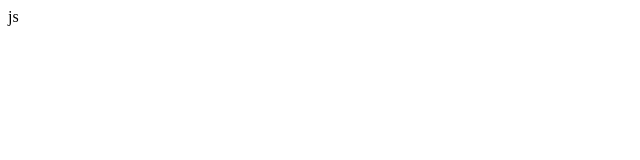
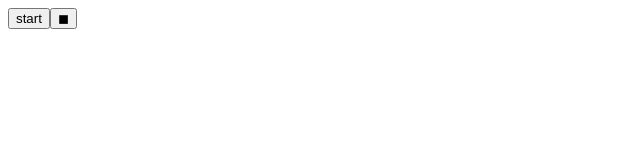
Before and after one commit to Track-1/pre-task, a React (Create React App) app: page /jsPlayer in a window 1280 px wide. Shown: the top 160 px of the page, without its empty margins (0-640 px from the left). Built offline with nearby package versions, Linux system fonts and the light colour scheme.

Commit message:
[ feat ] 컴포넌트 분리

```diff
--- /dev/null
+++ b/src/components/js/Player.tsx
@@ -0,0 +1,7 @@
+export default function Player() {
+    return(<>
+        <button type="button">start</button>
+        <button type="button">◼︎</button>
+    </>
+    );
+}
--- a/src/pages/jsPlayer.tsx
+++ b/src/pages/jsPlayer.tsx
@@ -1,5 +1,7 @@
+import Player from "../components/js/Player";
+
 export default function jsPlayer() {
   return(
-    <>js</>
+      <Player/>
   );
 }
```
